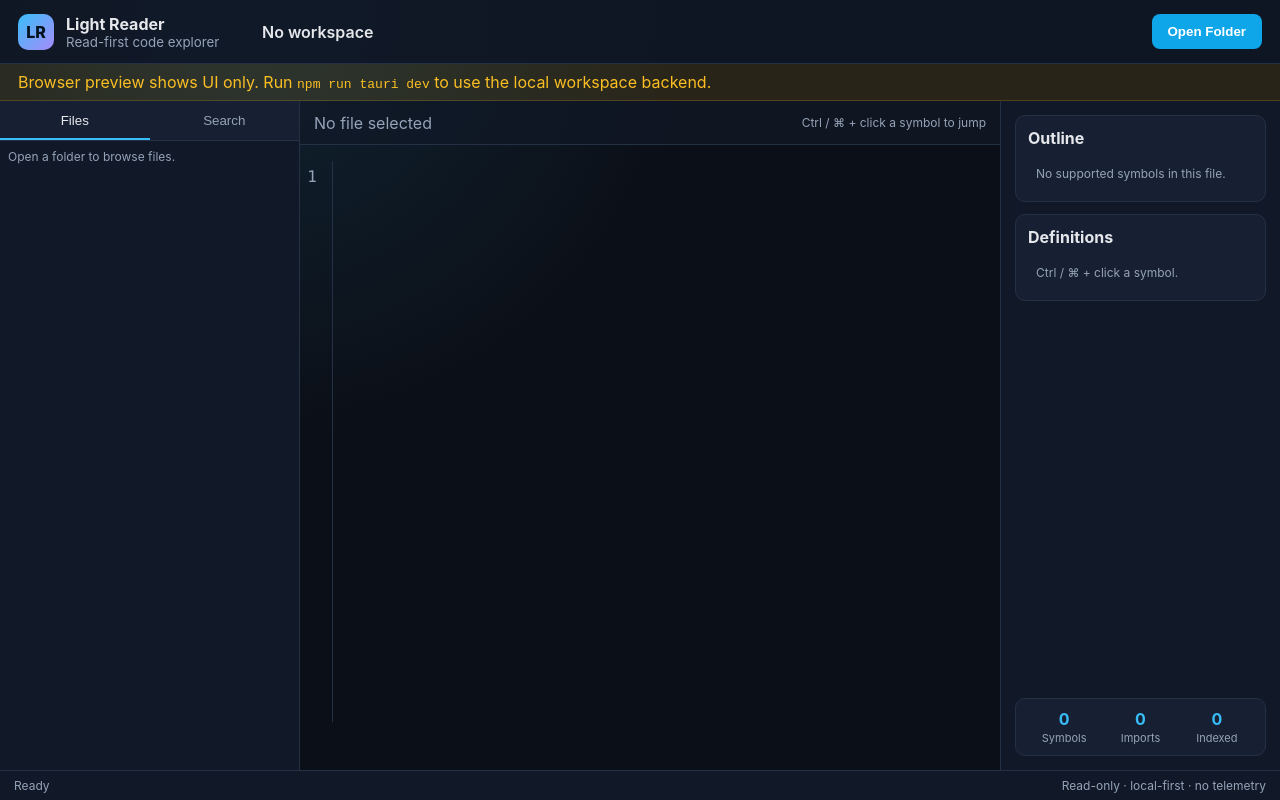
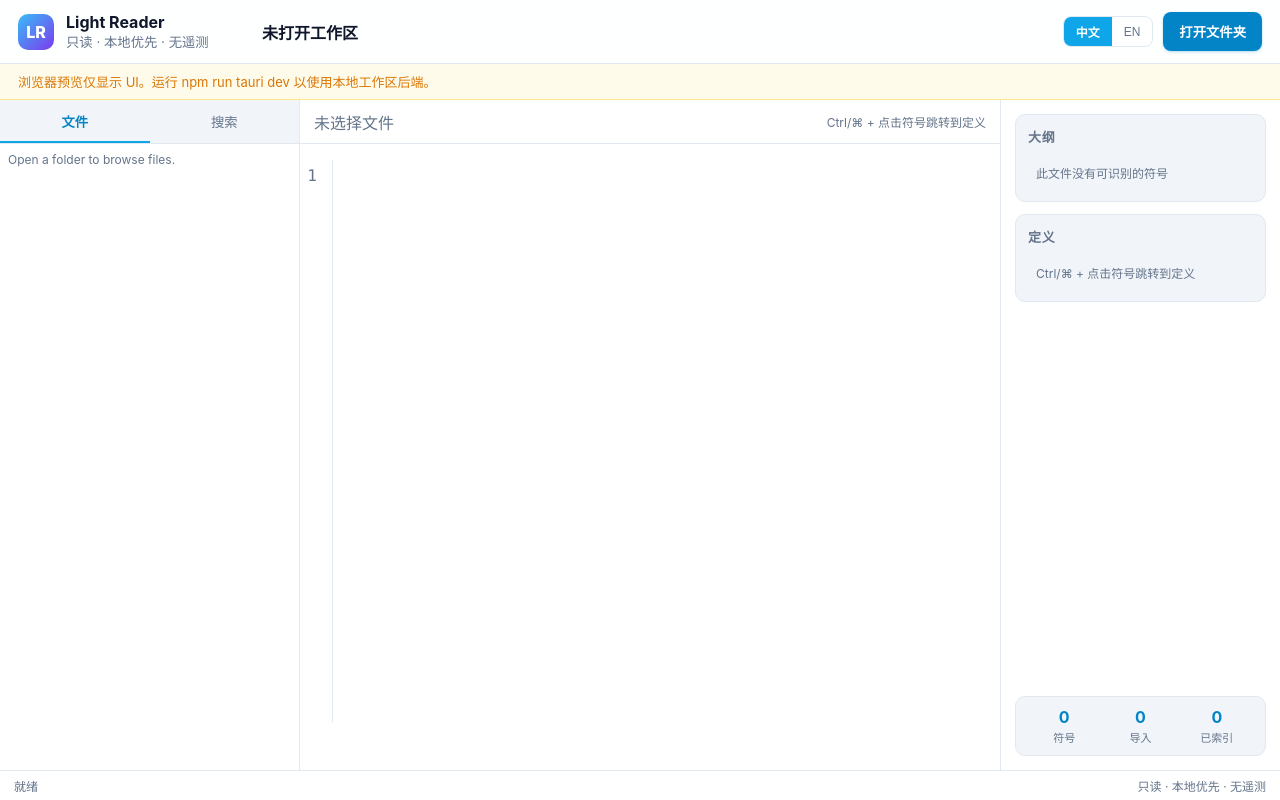
Before and after one commit to zfan980816/only_code, a React (Vite) app: page / in a window 1280 px wide. Built offline with nearby package versions, Linux system fonts and the light colour scheme.

Commit message:
feat: add zh/en locale switch, switch to light theme

```diff
--- a/src/App.css
+++ b/src/App.css
@@ -1,23 +1,23 @@
 :root {
-  color-scheme: dark;
-  --bg: #0b0f17;
-  --surface: #111827;
-  --surface-2: #172033;
-  --border: #243044;
-  --text: #e5e7eb;
-  --muted: #94a3b8;
-  --accent: #38bdf8;
-  --accent-strong: #0ea5e9;
-  --green: #4ade80;
-  --amber: #fbbf24;
-  --violet: #a78bfa;
+  color-scheme: light;
+  --bg: #f8fafc;
+  --surface: #ffffff;
+  --surface-2: #f1f5f9;
+  --border: #e2e8f0;
+  --text: #0f172a;
+  --muted: #64748b;
+  --accent: #0ea5e9;
+  --accent-strong: #0284c7;
+  --green: #16a34a;
+  --amber: #d97706;
+  --violet: #7c3aed;
   font-family: Inter, "Segoe UI", system-ui, sans-serif;
 }
 
 * { box-sizing: border-box; }
 html, body, #root { height: 100%; margin: 0; }
 body {
-  background: radial-gradient(circle at 20% 0, rgba(56, 189, 248, .12), transparent 34%), var(--bg);
+  background: linear-gradient(180deg, #f0f9ff 0%, var(--bg) 40%);
   color: var(--text);
   overflow: hidden;
 }
@@ -34,14 +34,15 @@ body {
   gap: 24px;
   padding: 0 18px;
   border-bottom: 1px solid var(--border);
-  background: rgba(17, 24, 39, .82);
+  background: rgba(255, 255, 255, .92);
+  backdrop-filter: blur(8px);
 }
 .brand { display: flex; align-items: center; gap: 12px; min-width: 220px; }
 .logo {
   width: 36px; height: 36px; border-radius: 10px;
   display: grid; place-items: center;
-  background: linear-gradient(135deg, var(--accent), var(--violet));
-  color: #04121f; font-weight: 800;
+  background: linear-gradient(135deg, #38bdf8, #7c3aed);
+  color: #ffffff; font-weight: 800;
 }
 .brand small { display: block; color: var(--muted); }
 .workspace-details { flex: 1; min-width: 0; overflow: hidden; }
@@ -50,16 +51,30 @@ body {
   display: block; color: var(--muted); white-space: nowrap;
   overflow: hidden; text-overflow: ellipsis;
 }
+.header-actions { display: flex; align-items: center; gap: 10px; }
+.locale-switch {
+  display: flex; border: 1px solid var(--border); border-radius: 8px;
+  overflow: hidden; background: var(--surface);
+}
+.locale-switch button {
+  border: 0; padding: 6px 12px; background: transparent;
+  color: var(--muted); font-size: 12px; cursor: pointer;
+}
+.locale-switch button.active {
+  background: var(--accent); color: #ffffff; font-weight: 600;
+}
 .primary-button {
   border: 0; border-radius: 8px; padding: 10px 16px;
   background: var(--accent-strong); color: #ffffff; font-weight: 650;
+  box-shadow: 0 1px 3px rgba(2, 132, 199, .3);
 }
 .primary-button:hover { filter: brightness(1.1); }
 button { cursor: pointer; }
 
 .browser-note {
-  padding: 8px 18px; background: rgba(251, 191, 36, .12);
-  color: var(--amber); border-bottom: 1px solid rgba(251, 191, 36, .18);
+  padding: 8px 18px; background: #fffbeb;
+  color: var(--amber); border-bottom: 1px solid #fde68a;
+  font-size: 13px;
 }
 
 .workspace-layout {
@@ -81,7 +96,7 @@ button { cursor: pointer; }
 .sidebar-tabs button {
   border: 0; background: transparent; color: var(--muted); padding: 12px;
 }
-.sidebar-tabs button.active { color: var(--text); box-shadow: inset 0 -2px var(--accent); }
+.sidebar-tabs button.active { color: var(--accent-strong); box-shadow: inset 0 -2px var(--accent); font-weight: 600; }
 
 .file-tree { padding: 8px; }
 .tree-row {
@@ -90,13 +105,13 @@ button { cursor: pointer; }
   border-radius: 6px; padding: 7px 8px; text-align: left;
 }
 .tree-row:hover, .tree-row.active { background: var(--surface-2); }
-.tree-row.active { color: var(--accent); }
+.tree-row.active { color: var(--accent-strong); }
 .tree-icon {
   width: 22px; color: var(--muted); font-size: 11px;
   text-align: center; flex-shrink: 0;
 }
 .tree-label { overflow: hidden; text-overflow: ellipsis; white-space: nowrap; }
-.tree-error { color: #f87171; font-size: 12px; padding: 4px 8px; }
+.tree-error { color: #dc2626; font-size: 12px; padding: 4px 8px; }
 
 .recent-panel { border-top: 1px solid var(--border); padding: 10px; }
 .recent-panel h4 { margin: 0 0 8px; }
@@ -108,14 +123,14 @@ button { cursor: pointer; }
 .recent-panel button:hover { color: var(--text); background: var(--surface-2); }
 
 .search-panel { display: flex; flex-direction: column; height: 100%; }
-.search-panel input[type="text"] {
+.search-panel > input {
   margin: 12px; padding: 10px; border-radius: 8px;
   border: 1px solid var(--border); background: var(--surface-2); color: var(--text);
 }
-.search-panel > input { flex-shrink: 0; }
+.search-panel > input:focus { border-color: var(--accent); outline: none; }
 .search-options { display: flex; gap: 12px; padding: 0 12px 8px; color: var(--muted); }
 .search-options label { display: flex; gap: 5px; align-items: center; font-size: 12px; }
-.search-results { overflow: auto; padding: 0 8px 12px; }
+.search-results { overflow: auto; padding: 0 8px 12px; flex: 1; }
 .result-group { border-bottom: 1px solid var(--border); padding-bottom: 8px; margin-bottom: 8px; }
 .result-file, .result-line {
   width: 100%; background: transparent; border: 0; color: var(--text);
@@ -124,45 +139,50 @@ button { cursor: pointer; }
 .result-file small { display: block; color: var(--muted); }
 .result-file:hover, .result-line:hover { background: var(--surface-2); }
 .result-line { color: var(--muted); font-size: 12px; overflow: hidden; text-overflow: ellipsis; white-space: nowrap; }
-.result-line span { color: var(--accent); margin-right: 8px; }
+.result-line span { color: var(--accent-strong); margin-right: 8px; }
 
 .code-viewer { height: 100%; display: grid; grid-template-rows: 44px 1fr; min-width: 0; }
 .viewer-toolbar {
   display: flex; align-items: center; gap: 10px; padding: 0 14px;
-  border-bottom: 1px solid var(--border); background: rgba(17, 24, 39, .68);
+  border-bottom: 1px solid var(--border); background: var(--surface);
 }
 .viewer-path { color: var(--muted); min-width: 0; overflow: hidden; text-overflow: ellipsis; white-space: nowrap; }
 .viewer-hint { margin-left: auto; color: var(--muted); font-size: 12px; }
 .language-chip {
-  background: var(--surface-2); color: var(--accent);
+  background: #e0f2fe; color: var(--accent-strong);
   border-radius: 99px; padding: 3px 9px; font-size: 11px; text-transform: uppercase;
+  font-weight: 600;
 }
 .editor-host { min-width: 0; overflow: hidden; }
-.cm-editor { height: 100%; }
+.cm-editor { height: 100%; background: var(--surface); }
 .cm-editor.cm-focused { outline: none !important; }
+.cm-gutters { background: var(--surface); border-right: 1px solid var(--border) !important; color: var(--muted) !important; }
+.cm-activeLine { background: rgba(14, 165, 233, .06) !important; }
+.cm-activeLineGutter { background: rgba(14, 165, 233, .08) !important; }
+.cm-selectionBackground { background: rgba(14, 165, 233, .12) !important; }
 .cm-token { border-radius: 3px; }
-.lr-comment { color: #64748b; font-style: italic; }
-.lr-string { color: #86efac; }
-.lr-keyword { color: #f0abfc; }
-.lr-function { color: #67e8f9; }
-.lr-type { color: #fde68a; }
-.lr-constant { color: #fca5a5; }
-.lr-operator { color: #c4b5fd; }
-.lr-property { color: #7dd3fc; }
+.lr-comment { color: #6b7280; font-style: italic; }
+.lr-string { color: #059669; }
+.lr-keyword { color: #7c3aed; }
+.lr-function { color: #0284c7; }
+.lr-type { color: #b45309; }
+.lr-constant { color: #dc2626; }
+.lr-operator { color: #6d28d9; }
+.lr-property { color: #0369a1; }
 .lr-variable { color: var(--text); }
-.lr-punctuation { color: #94a3b8; }
-.lr-attribute { color: #d8b4fe; }
+.lr-punctuation { color: var(--muted); }
+.lr-attribute { color: #9333ea; }
 
 .context-pane { display: flex; flex-direction: column; gap: 12px; padding: 14px; }
 .context-block { background: var(--surface-2); border: 1px solid var(--border); border-radius: 10px; padding: 12px; }
-.context-block h4 { margin: 0 0 10px; }
+.context-block h4 { margin: 0 0 10px; font-size: 13px; text-transform: uppercase; letter-spacing: .05em; color: var(--muted); }
 .outline-list { max-height: 300px; overflow: auto; }
 .outline-item, .context-block > button {
   width: 100%; display: flex; align-items: center; gap: 8px;
   border: 0; background: transparent; color: var(--text);
   text-align: left; padding: 7px; border-radius: 6px;
 }
-.outline-item:hover, .context-block > button:hover { background: rgba(148, 163, 184, .1); }
+.outline-item:hover, .context-block > button:hover { background: rgba(14, 165, 233, .08); }
 .outline-item span { width: 52px; color: var(--muted); font-size: 11px; text-transform: uppercase; }
 .context-block > button { flex-direction: column; align-items: flex-start; }
 .context-block small { color: var(--muted); }
@@ -174,7 +194,7 @@ button { cursor: pointer; }
   padding: 10px; text-align: center;
 }
 .context-stats div { display: grid; gap: 2px; }
-.context-stats strong { color: var(--accent); }
+.context-stats strong { color: var(--accent-strong); }
 .context-stats span { font-size: 11px; color: var(--muted); }
 
 .statusbar {
--- a/src/App.tsx
+++ b/src/App.tsx
@@ -15,6 +15,85 @@ import type {
 } from "./types";
 
 const RECENT_KEY = "light-reader.recents";
+const LOCALE_KEY = "light-reader.locale";
+
+type Locale = "zh" | "en";
+
+const t = (locale: Locale, key: string): string => {
+  const dict: Record<Locale, Record<string, string>> = {
+    zh: {
+      ready: "就绪",
+      openFolder: "打开文件夹",
+      noWorkspace: "未打开工作区",
+      files: "文件",
+      search: "搜索",
+      recent: "最近",
+      outline: "大纲",
+      definitions: "定义",
+      noFileSelected: "未选择文件",
+      noSymbols: "此文件没有可识别的符号",
+      ctrlClickHint: "Ctrl/⌘ + 点击符号跳转到定义",
+      searchPlaceholder: "搜索代码…",
+      noMatchesYet: "暂无匹配结果",
+      searchAcrossWorkspace: "跨工作区搜索",
+      resultLimitReached: "已达结果上限",
+      fileSearched: "个文件 · 已搜索",
+      browserPreviewNote:
+        "浏览器预览仅显示 UI。运行 npm run tauri dev 以使用本地工作区后端。",
+      nativeBackendRequired: "需要桌面后端才能打开工作区。",
+      openingWorkspace: "正在打开工作区…",
+      opening: "正在打开",
+      indexComplete: "索引完成",
+      indexing: "索引中",
+      workspaceChanged: "工作区变更 — 正在刷新索引…",
+      refreshingIndex: "正在刷新索引…",
+      noDefinitionFound: "未找到该符号的定义",
+      noSymbolUnderCursor: "光标下没有符号",
+      indexed: "已索引",
+      symbols: "符号",
+      imports: "导入",
+      readOnly: "只读 · 本地优先 · 无遥测",
+      searching: "搜索中…",
+      filesLabel: "个文件",
+    },
+    en: {
+      ready: "Ready",
+      openFolder: "Open Folder",
+      noWorkspace: "No workspace",
+      files: "Files",
+      search: "Search",
+      recent: "Recent",
+      outline: "Outline",
+      definitions: "Definitions",
+      noFileSelected: "No file selected",
+      noSymbols: "No supported symbols in this file",
+      ctrlClickHint: "Ctrl/⌘ + click a symbol to jump",
+      searchPlaceholder: "Search code…",
+      noMatchesYet: "No matches yet.",
+      searchAcrossWorkspace: "Search across the workspace.",
+      resultLimitReached: "Result limit reached.",
+      fileSearched: " files · ",
+      browserPreviewNote:
+        "Browser preview shows UI only. Run npm run tauri dev to use the local workspace backend.",
+      nativeBackendRequired: "The native backend is required to open a workspace.",
+      openingWorkspace: "Opening workspace…",
+      opening: "Opening",
+      indexComplete: "Index complete",
+      indexing: "Indexing",
+      workspaceChanged: "Workspace changed — refreshing index…",
+      refreshingIndex: "Refreshing index…",
+      noDefinitionFound: "No definition found for this symbol.",
+      noSymbolUnderCursor: "No symbol under cursor",
+      indexed: "Indexed",
+      symbols: "Symbols",
+      imports: "Imports",
+      readOnly: "Read-only · local-first · no telemetry",
+      searching: "Searching…",
+      filesLabel: " files · ",
+    },
+  };
+  return dict[locale][key] ?? key;
+};
 
 function mergeSearchResults(previous: SearchResult[], incoming: SearchResult[]): SearchResult[] {
   const map = new Map(previous.map((result) => [result.path, result]));
@@ -34,13 +113,26 @@ function mergeSearchResults(previous: SearchResult[], incoming: SearchResult[]):
 }
 
 export default function App() {
+  const [locale, setLocaleState] = useState<Locale>(() => {
+    try {
+      return (localStorage.getItem(LOCALE_KEY) as Locale) || "zh";
+    } catch {
+      return "zh";
+    }
+  });
+  const setLocale = useCallback((value: Locale) => {
+    setLocaleState(value);
+    localStorage.setItem(LOCALE_KEY, value);
+  }, []);
+  const tr = useCallback((key: string) => t(locale, key), [locale]);
+
   const [workspace, setWorkspace] = useState<Workspace | null>(null);
   const [treeNodes, setTreeNodes] = useState<TreeNode[]>([]);
   const [activePath, setActivePath] = useState<string | null>(null);
   const [fileDocument, setFileDocument] = useState<FileDocument | null>(null);
   const [outline, setOutline] = useState<Symbol[]>([]);
   const [definitions, setDefinitions] = useState<NavigationTarget[]>([]);
-  const [status, setStatus] = useState("Ready");
+  const [status, setStatus] = useState(() => t(locale === "zh" ? "zh" : "en", "ready"));
   const [sidebarTab, setSidebarTab] = useState<"files" | "search">("files");
   const [searchQuery, setSearchQuery] = useState("");
   const [caseSensitive, setCaseSensitive] = useState(false);
@@ -66,7 +158,7 @@ export default function App() {
     async (path: string) => {
       if (!workspace) return;
       setActivePath(path);
-      setStatus(`Opening ${path}…`);
+      setStatus(`${tr("opening")} ${path}…`);
       setDefinitions([]);
       try {
         const [document, symbols] = await Promise.all([
@@ -88,18 +180,18 @@ export default function App() {
         setStatus(cause instanceof Error ? cause.message : String(cause));
       }
     },
-    [workspace],
+    [tr, workspace],
   );
 
   const openFolder = useCallback(async () => {
     if (!isTauri()) {
-      setStatus("The native backend is required to open a workspace.");
+      setStatus(tr("nativeBackendRequired"));
       return;
     }
     try {
-      const selected = await open({ directory: true, multiple: false, title: "Open code folder" });
+      setStatus(tr("openingWorkspace"));
+      const selected = await open({ directory: true, multiple: false, title: tr("openFolder") });
       if (!selected) return;
-      setStatus("Opening workspace…");
       const opened = await backend.openWorkspace(selected);
       setWorkspace(opened);
       setActivePath(null);
@@ -108,11 +200,11 @@ export default function App() {
       setSearchResults([]);
       setSearchQuery("");
       await loadTree(opened.id);
-      setStatus(`${opened.name} indexed ${opened.indexedFiles} files`);
+      setStatus(`${opened.name} · ${opened.indexedFiles} ${tr("indexed")}`);
     } catch (cause) {
       setStatus(cause instanceof Error ? cause.message : String(cause));
     }
-  }, [loadTree]);
+  }, [loadTree, tr]);
 
   useEffect(() => {
     if (!workspace) return;
@@ -121,7 +213,9 @@ export default function App() {
       listen<IndexProgress>("index_progress", (event) => {
         if (event.payload.workspaceId !== workspace.id || disposed) return;
         setStatus(
-          `${event.payload.phase === "complete" ? "Index complete" : "Indexing"} · ${event.payload.indexedFiles} files`,
+          event.payload.phase === "complete"
+            ? `${tr("indexComplete")} · ${event.payload.indexedFiles} ${tr("indexed")}`
+            : `${tr("indexing")} · ${event.payload.indexedFiles}`,
         );
         if (event.payload.phase === "complete") {
           void loadTree(workspace.id);
@@ -129,7 +223,7 @@ export default function App() {
       }),
       listen<string[]>("files_changed", (event) => {
         if (event.payload.includes(workspace.id)) {
-          setStatus("Workspace changed — refreshing index…");
+          setStatus(tr("workspaceChanged"));
           void loadTree(workspace.id);
         }
       }),
@@ -138,7 +232,7 @@ export default function App() {
       disposed = true;
       promises.forEach((promise) => promise.then((unlisten) => unlisten()));
     };
-  }, [loadTree, workspace]);
+  }, [loadTree, tr, workspace]);
 
   useEffect(() => {
     if (!workspace) return;
@@ -149,7 +243,7 @@ export default function App() {
       return;
     }
     const runId = ++searchRun.current;
-    setStatus("Searching…");
+    setStatus(tr("searching"));
     setSearchResults([]);
     const timer = window.setTimeout(async () => {
       try {
@@ -170,7 +264,7 @@ export default function App() {
         setSearchTruncated(response.truncated);
         setSidebarTab("search");
         setStatus(
-          `${response.results.length} file${response.results.length === 1 ? "" : "s"} · ${response.filesSearched} searched${response.truncated ? " · limit reached" : ""}`,
+          `${response.results.length} ${tr("filesLabel")}${tr("fileSearched")}${response.filesSearched}${response.truncated ? " · " + tr("resultLimitReached") : ""}`,
         );
       } catch (cause) {
         if (searchRun.current === runId) {
@@ -179,7 +273,7 @@ export default function App() {
       }
     }, 180);
     return () => window.clearTimeout(timer);
-  }, [caseSensitive, regexMode, searchQuery, wholeWord, workspace]);
+  }, [caseSensitive, regexMode, searchQuery, tr, wholeWord, workspace]);
 
   const handleDefinitionClick = useCallback(
     async (path: string, position: number) => {
@@ -191,13 +285,13 @@ export default function App() {
           await selectFile(targets[0].path);
           setScrollTarget({ path: targets[0].path, start: targets[0].start });
         } else {
-          setStatus("No definition found for this symbol.");
+          setStatus(tr("noDefinitionFound"));
         }
       } catch (cause) {
         setStatus(cause instanceof Error ? cause.message : String(cause));
       }
     },
-    [selectFile, workspace],
+    [selectFile, tr, workspace],
   );
 
   const importCount = useMemo(
@@ -206,30 +300,43 @@ export default function App() {
   );
 
   return (
-    <div className="app-shell">
+    <div className={`app-shell ${locale === "en" ? "locale-en" : "locale-zh"}`}>
       <header className="app-header">
         <div className="brand">
           <span className="logo">LR</span>
           <div>
             <strong>Light Reader</strong>
-            <small>Read-first code explorer</small>
+            <small>{tr("readOnly")}</small>
           </div>
         </div>
         <div className="workspace-details">
-          <span>{workspace ? workspace.name : "No workspace"}</span>
+          <span>{workspace ? workspace.name : tr("noWorkspace")}</span>
           {workspace ? <small title={workspace.root}>{workspace.root}</small> : null}
         </div>
-        <button className="primary-button" onClick={openFolder}>
-          Open Folder
-        </button>
+        <div className="header-actions">
+          <div className="locale-switch">
+            <button
+              className={locale === "zh" ? "active" : ""}
+              onClick={() => setLocale("zh")}
+              title="切换到中文"
+            >
+              中文
+            </button>
+            <button
+              className={locale === "en" ? "active" : ""}
+              onClick={() => setLocale("en")}
+              title="Switch to English"
+            >
+              EN
+            </button>
+          </div>
+          <button className="primary-button" onClick={openFolder}>
+            {tr("openFolder")}
+          </button>
+        </div>
       </header>
 
-      {!isTauri() ? (
-        <div className="browser-note">
-          Browser preview shows UI only. Run <code>npm run tauri dev</code> to use the local
-          workspace backend.
-        </div>
-      ) : null}
+      {!isTauri() ? <div className="browser-note">{tr("browserPreviewNote")}</div> : null}
 
       <main className="workspace-layout">
         <aside className="sidebar">
@@ -238,13 +345,13 @@ export default function App() {
               className={sidebarTab === "files" ? "active" : ""}
               onClick={() => setSidebarTab("files")}
             >
-              Files
+              {tr("files")}
             </button>
             <button
               className={sidebarTab === "search" ? "active" : ""}
               onClick={() => setSidebarTab("search")}
             >
-              Search
+              {tr("search")}
             </button>
           </div>
 
@@ -258,7 +365,7 @@ export default function App() {
               />
               {recents.length > 0 ? (
                 <div className="recent-panel">
-                  <h4>Recent</h4>
+                  <h4>{tr("recent")}</h4>
                   {recents.slice(0, 8).map((path) => (
                     <button key={path} onClick={() => void selectFile(path)} title={path}>
                       {path}
@@ -272,7 +379,7 @@ export default function App() {
               <input
                 value={searchQuery}
                 onChange={(event) => setSearchQuery(event.target.value)}
-                placeholder="Search code…"
+                placeholder={tr("searchPlaceholder")}
                 spellCheck={false}
               />
               <div className="search-options">
@@ -304,10 +411,12 @@ export default function App() {
               <div className="search-results">
                 {searchResults.length === 0 ? (
                   <div className="empty-note">
-                    {searchQuery.trim() ? "No matches yet." : "Search across the workspace."}
+                    {searchQuery.trim() ? tr("noMatchesYet") : tr("searchAcrossWorkspace")}
                   </div>
                 ) : null}
-                {searchTruncated ? <div className="tree-error">Result limit reached.</div> : null}
+                {searchTruncated ? (
+                  <div className="tree-error">{tr("resultLimitReached")}</div>
+                ) : null}
                 {searchResults.map((result) => (
                   <div key={result.path} className="result-group">
                     <button className="result-file" onClick={() => void selectFile(result.path)}>
@@ -337,15 +446,17 @@ export default function App() {
             activePath={activePath}
             onDefinitionClick={(path, position) => void handleDefinitionClick(path, position)}
             scrollTarget={scrollTarget}
+            hint={tr("ctrlClickHint")}
+            emptyLabel={tr("noFileSelected")}
           />
         </section>
 
         <aside className="context-pane">
           <div className="context-block">
-            <h4>Outline</h4>
+            <h4>{tr("outline")}</h4>
             <div className="outline-list">
               {outline.length === 0 ? (
-                <div className="empty-note">No supported symbols in this file.</div>
+                <div className="empty-note">{tr("noSymbols")}</div>
               ) : null}
               {outline.map((symbol, index) => (
                 <button
@@ -365,9 +476,9 @@ export default function App() {
           </div>
 
           <div className="context-block">
-            <h4>Definitions</h4>
+            <h4>{tr("definitions")}</h4>
             {definitions.length === 0 ? (
-              <div className="empty-note">Ctrl / ⌘ + click a symbol.</div>
+              <div className="empty-note">{tr("ctrlClickHint")}</div>
             ) : null}
             {definitions.map((target, index) => (
               <button
@@ -388,15 +499,15 @@ export default function App() {
           <div className="context-stats">
             <div>
               <strong>{outline.length}</strong>
-              <span>Symbols</span>
+              <span>{tr("symbols")}</span>
             </div>
             <div>
               <strong>{importCount}</strong>
-              <span>Imports</span>
+              <span>{tr("imports")}</span>
             </div>
             <div>
               <strong>{workspace?.indexedFiles ?? 0}</strong>
-              <span>Indexed</span>
+              <span>{tr("indexed")}</span>
             </div>
           </div>
         </aside>
@@ -404,7 +515,7 @@ export default function App() {
 
       <footer className="statusbar">
         <span>{status}</span>
-        <span>Read-only · local-first · no telemetry</span>
+        <span>{tr("readOnly")}</span>
       </footer>
     </div>
   );
--- a/src/components/CodeViewer.tsx
+++ b/src/components/CodeViewer.tsx
@@ -39,13 +39,15 @@ function buildHighlightField() {
 }
 
 interface CodeViewerProps {
+  hint?: string;
+  emptyLabel?: string;
   file: FileDocument | null;
   activePath: string | null;
   onDefinitionClick: (path: string, position: number) => void;
   scrollTarget: { path: string; start: number } | null;
 }
 
-export function CodeViewer({ file, activePath, onDefinitionClick, scrollTarget }: CodeViewerProps) {
+export function CodeViewer({ file, activePath, onDefinitionClick, scrollTarget, hint, emptyLabel }: CodeViewerProps) {
   const hostRef = useRef<HTMLDivElement | null>(null);
   const viewRef = useRef<EditorView | null>(null);
   const definitionClickRef = useRef(onDefinitionClick);
@@ -132,14 +134,14 @@ export function CodeViewer({ file, activePath, onDefinitionClick, scrollTarget }
   return (
     <div className="code-viewer">
       <div className="viewer-toolbar">
-        <span className="viewer-path">{activePath ?? "No file selected"}</span>
+        <span className="viewer-path">{activePath ?? emptyLabel ?? "No file selected"}</span>
         {file ? (
           <span className={`language-chip ${file.language}`}>
             {file.language}
             {file.truncated ? " · truncated" : ""}
           </span>
         ) : null}
-        <span className="viewer-hint">Ctrl / ⌘ + click a symbol to jump</span>
+        <span className="viewer-hint">{hint ?? "Ctrl / ⌘ + click a symbol to jump"}</span>
       </div>
       <div ref={hostRef} className="editor-host" />
     </div>
```
